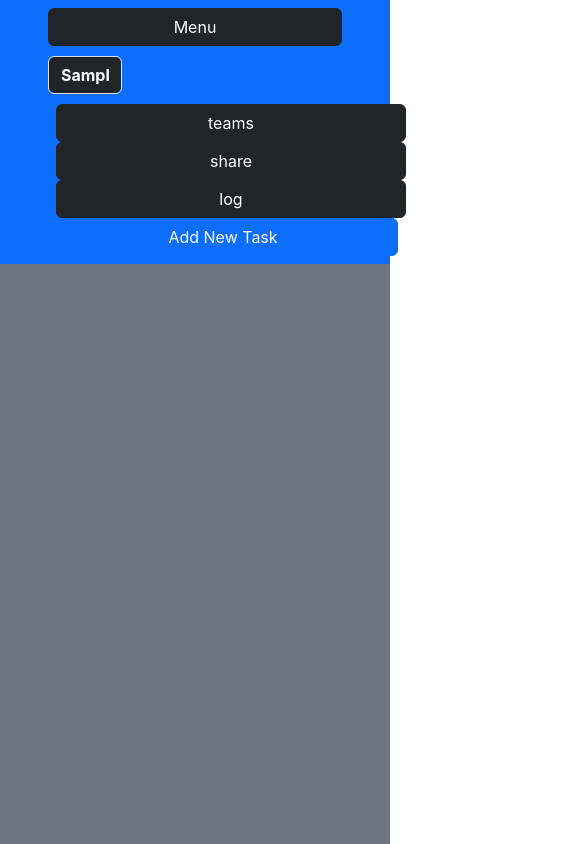
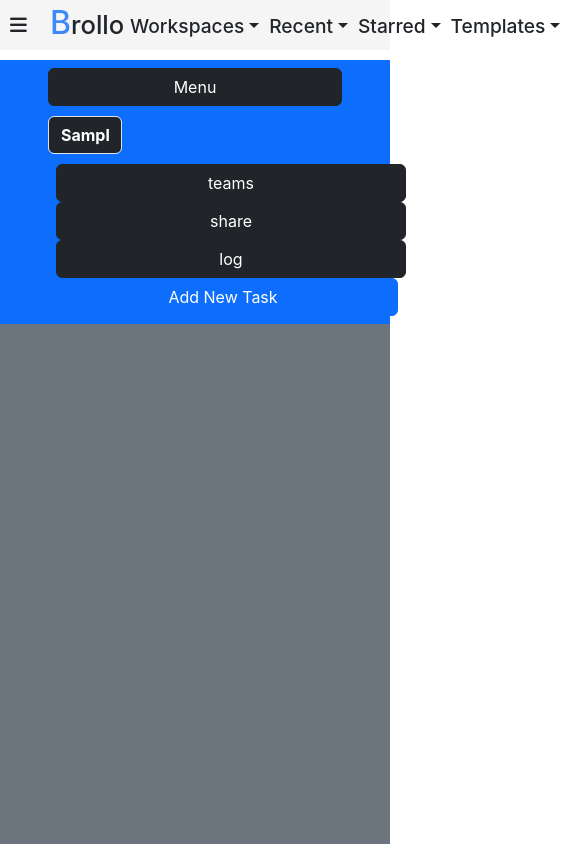
Before and after one commit to Sugorr/brollo, a React (Create React App) app: page /workspace in a window 390 px wide. Shown: the top 844 px of the page, 585 px wide, since content can reach past the window. Built offline with nearby package versions, Linux system fonts and the light colour scheme.

Commit message:
Adding DashboardNavbar In WorkSpace And Hover Items

```diff
--- a/src/components/dashboard-components/Dashboard-Navbar/DashboardNavbar.css
+++ b/src/components/dashboard-components/Dashboard-Navbar/DashboardNavbar.css
@@ -33,6 +33,10 @@
     font-size: 1.20rem;
     font-weight: 500;
     margin-left: 30px;
+    transition: all 0.2s ease-in-out;
+}
+#Dashboard-Navbar-Section .dropdown:hover {
+    color: #3E89F9;
 }
 #Dashboard-Navbar-Section .Navbar-Item {
     display: flex;
@@ -49,6 +53,10 @@
 #Dashboard-Navbar-Section .Navbar-Create {
     position: relative;
     left: 25px;
+    transition: all 0.2s ease-in-out;
+}
+#Dashboard-Navbar-Section .Navbar-Create:hover {
+    color: #3E89F9;
 }
 #Dashboard-Navbar-Section .form-control {
     width: 200px;
@@ -84,4 +92,55 @@
     font-size: 1.20rem;
     z-index: 10;
     cursor: pointer;
+    transition: all 0.2s ease-in-out;
 }
+#Dashboard-Navbar-Section .Navbar-Icons:hover {
+    color: #3E89F9;
+}
+@media screen and (max-width: 1189px) {
+    #Dashboard-Navbar-Section .Navbar-Search {
+        position: relative;
+        right: 300px;
+    }
+    #Dashboard-Navbar-Section .Navbar-Icons-Container {
+        display: flex;
+        position: relative;
+        left: 100px;
+        top: 6px;
+    }
+}
+@media screen and (max-width: 1127px) {
+    #Dashboard-Navbar-Section .Navbar-Search {
+        position: relative;
+        right: 350px;
+    }
+    #Dashboard-Navbar-Section .Navbar-Icons-Container {
+        display: flex;
+        position: relative;
+        left: 50px;
+        top: 6px;
+    }
+}
+@media screen and (max-width: 1077px) {
+    #Dashboard-Navbar-Section .dropdown {
+        z-index: 10;
+        font-size: 1.20rem;
+        font-weight: 500;
+        margin-left: 15px;
+    }
+}
+@media screen and (max-width: 1022px) {
+    #Dashboard-Navbar-Section .dropdown {
+        z-index: 10;
+        font-size: 1.20rem;
+        font-weight: 500;
+        margin-left: 10px;
+    }
+    #Dashboard-Navbar-Section .form-control {
+        width: 150px;
+        position: relative;
+        bottom: 14px;
+        left: 400px;
+        border-style: none;
+    }
+}
--- a/src/pages/Workspace.js
+++ b/src/pages/Workspace.js
@@ -1,15 +1,15 @@
 import React, { useState } from 'react'
 import CardTask from '../components/card-components/CardTask';
-
+import DashboardNavbar from '../components/dashboard-components/Dashboard-Navbar/DashboardNavbar';
+import "./pageStyles/Workspace.css";
 function Workspace() {
     const [cardTasks, setTasks] = useState([]);
-
     const addNewTask = () => {
         setTasks([...cardTasks, <CardTask />]);
     };
-
     return (
         <>
+            <DashboardNavbar />
             {/* workspace navbar */}
             <div className='container-fluid navbar bg-primary px-5'>
                 <button className='btn btn-dark text-white'>Menu</button>
@@ -21,7 +21,6 @@ function Workspace() {
                     <button className='btn btn-primary h-25' onClick={addNewTask}>Add New Task</button>
                 </div>
             </div>
-
             {/* workspace cards */}
             <div className='d-flex bg-secondary p-3 flex-start' style={{ height: '100vh', 'overflow-x': 'visible ' }}>
                 <div className='d-flex bg-secondary p-3 flex-start'>
@@ -32,5 +31,4 @@ function Workspace() {
         </>
     );
 }
-
 export default Workspace;
```
Also changed, not shown: src/pages/pageStyles/Workspace.css (added).
